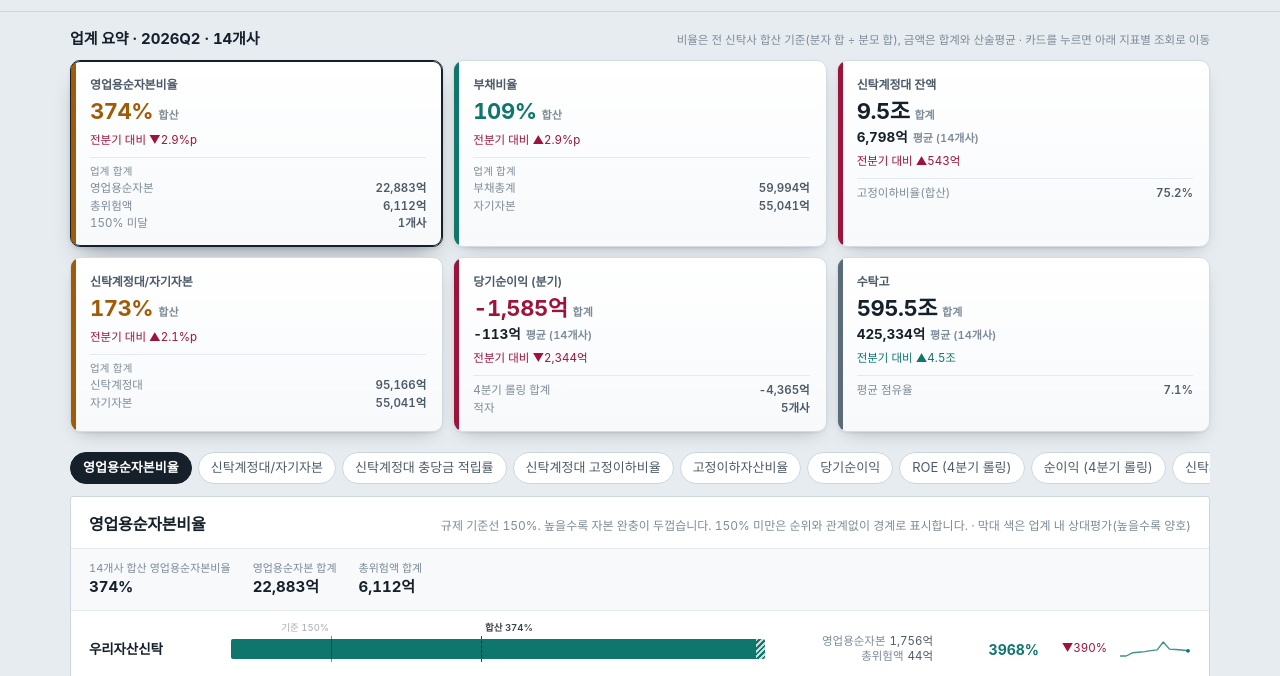
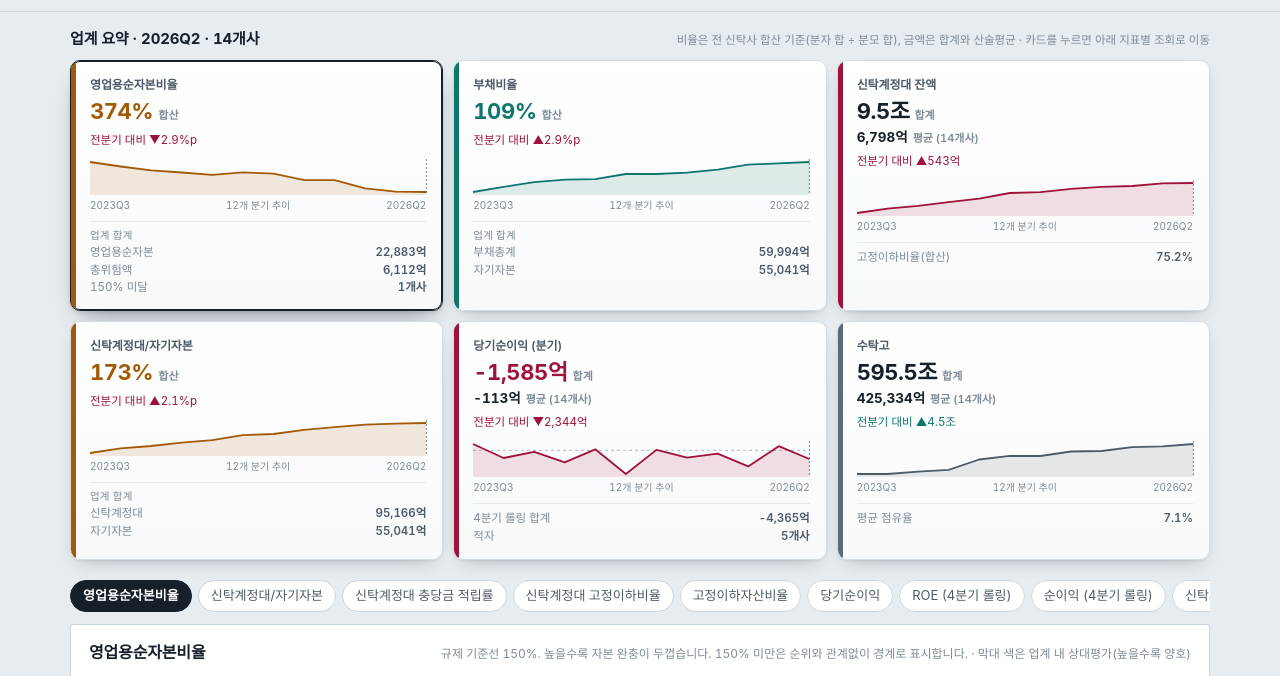
Before and after one commit to alecto73/trust-viewer, a plain HTML site: page index.html in a window 1280 px wide. Shown: the part 69-745 px from the top of the page. Drawn offline with Linux system fonts and the light colour scheme; a web font is replaced by a local one.

Commit message:
feat: 요약 카드에 12분기 업계 추이 미니 그래프 추가

```diff
--- a/index.html
+++ b/index.html
@@ -77,6 +77,12 @@ button:hover{background:#f4f7f9}
 .cd{font-size:11.5px;color:var(--ink3);margin-top:5px}
 .cd.up{color:var(--alert)}.cd.dn{color:var(--safe)}
 .cv,.cv2{white-space:nowrap}
+.cspark{display:block;width:100%;height:36px;margin-top:9px;overflow:visible}
+.cspark .ln{fill:none;stroke-width:1.8;stroke-linejoin:round;vector-effect:non-scaling-stroke}
+.cspark .ar{opacity:.13}
+.cspark .zr{stroke:var(--ink3);stroke-width:1;stroke-dasharray:3 3;vector-effect:non-scaling-stroke;opacity:.6}
+.cspark .cur{stroke:var(--ink);stroke-width:1;stroke-dasharray:2 2;vector-effect:non-scaling-stroke;opacity:.55}
+.csl{display:flex;justify-content:space-between;font-size:10px;color:var(--ink3);margin-top:2px}
 
 /* ── 지표 선택 ── */
 .metrics{display:flex;gap:6px;overflow-x:auto;padding:14px 0 12px;scrollbar-width:thin}
@@ -159,6 +165,7 @@ footer b{color:var(--ink2);font-weight:600}
   .cards{grid-template-columns:repeat(2,minmax(0,1fr));gap:8px}
   .card{padding:12px 11px 10px 15px}
   .cv{font-size:19px}
+  .csl span:nth-child(2){display:none}
   .row{grid-template-columns:1fr 74px 52px;grid-template-areas:"n v d" "t t t" "c c c";gap:5px 8px;padding:9px 13px}
   .rname{grid-area:n}.rval{grid-area:v}.rdel{grid-area:d}.track{grid-area:t}
   .comp{grid-area:c;flex-direction:row;justify-content:flex-start;gap:12px}
@@ -364,6 +371,24 @@ const CARDS=[
   {k:'trust_share', t:'수탁고', kind:'amount', f:'trust_assets',
     lines:Q=>{ const a=average('trust_share',Q); return [['평균 점유율',a?fmt(a.v,'%'):'–']]; }},
 ];
+function cardSpark(vals,g){
+  // 업계 합산(비율)·합계(금액)의 분기별 추이. 점선 세로줄은 선택한 기준분기
+  const pts=vals.map((v,i)=>[i,v]).filter(p=>p[1]!=null);
+  if(pts.length<2) return '';
+  const ys=pts.map(p=>p[1]); let lo=Math.min(...ys), hi=Math.max(...ys);
+  if(lo===hi){ lo-=1; hi+=1; }
+  const W=200, H=36, P=3, n=vals.length;
+  const X=i=>(i/(n-1)*W).toFixed(1), Y=v=>(P+(hi-v)/(hi-lo)*(H-2*P)).toFixed(1);
+  const d=pts.map((p,k)=>(k?'L':'M')+X(p[0])+' '+Y(p[1])).join(' ');
+  const area=d+` L${X(pts[pts.length-1][0])} ${H} L${X(pts[0][0])} ${H} Z`;
+  const c={s:'var(--safe)',w:'var(--watch)',a:'var(--alert)'}[g]||'var(--ink2)';
+  const qi=D.quarters.indexOf(q);
+  const zero=(lo<0&&hi>0)?`<line class="zr" x1="0" x2="${W}" y1="${Y(0)}" y2="${Y(0)}"/>`:'';
+  return `<svg class="cspark" viewBox="0 0 ${W} ${H}" preserveAspectRatio="none" aria-hidden="true">${zero}
+    <path class="ar" d="${area}" fill="${c}"/><path class="ln" d="${d}" stroke="${c}"/>
+    ${qi>=0?`<line class="cur" x1="${X(qi)}" x2="${X(qi)}" y1="0" y2="${H}"/>`:''}</svg>
+    <span class="csl"><span>${D.quarters[0]}</span><span>${n}개 분기 추이</span><span>${D.quarters[n-1]}</span></span>`;
+}
 function cardMain(cd,Q){
   if(cd.kind==='ratio'){ const a=average(cd.k,Q); return a?a.v:null; }
   const t=total(cd.f,Q); return t?t.sum:null;
@@ -394,7 +419,7 @@ function renderCards(){
     }
     const lines=cd.lines(q).map(([a,b])=>`<span class="cl"><span>${a}</span><b>${b}</b></span>`).join('');
     return `<button class="card" type="button" data-k="${cd.k}" data-g="${g}" aria-pressed="${cd.k===mk}">
-      <span class="ct">${cd.t}</span>${top}${del}<span class="cbody">${cd.kind==='ratio'?'<span class="ccap">업계 합계</span>':''}${lines}</span></button>`;
+      <span class="ct">${cd.t}</span>${top}${del}${cardSpark(D.quarters.map(Q=>cardMain(cd,Q)),g)}<span class="cbody">${cd.kind==='ratio'?'<span class="ccap">업계 합계</span>':''}${lines}</span></button>`;
   }).join('');
   $('#cards').querySelectorAll('.card').forEach(b=>b.onclick=()=>{
     selectMetric(b.dataset.k);
```
